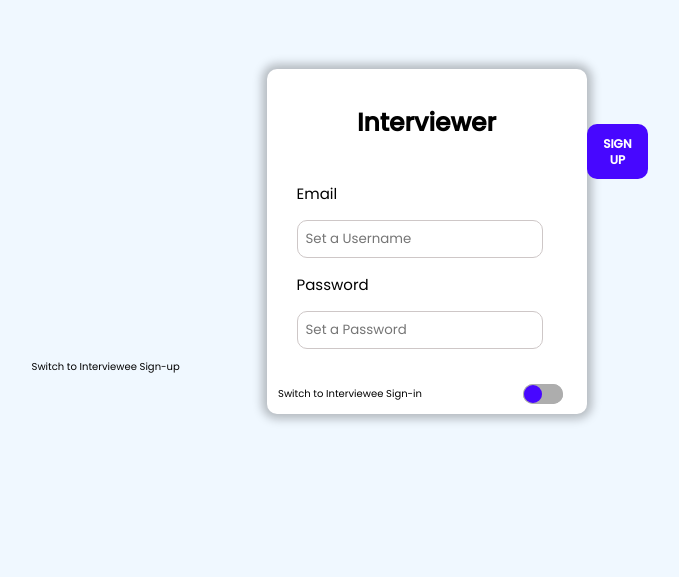
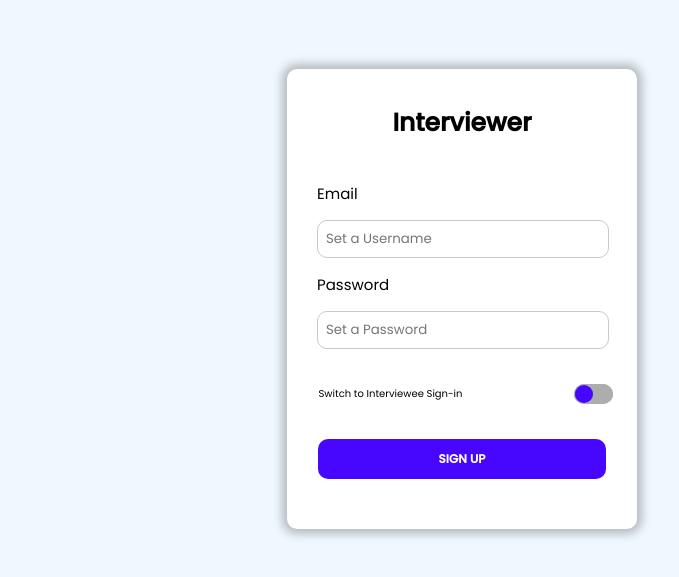
Before and after one commit to code-wizard123/Multiuser_Code, a React (Create React App) app in the folder client/: page /Signup in a window 1280 px wide. Shown: the part 111-688 px from the top of the page, without its empty margins (178-857 px from the left). Built offline with nearby package versions, Linux system fonts and the light colour scheme.

Commit message:
resolved 1.0

```diff
--- a/client/src/css/Home_Interviewee.css
+++ b/client/src/css/Home_Interviewee.css
@@ -74,7 +74,7 @@ body {
     font-size: 30px;
     background-color: black;
     color: white;
-    height: 50px;
+    height: 70px;
     padding: 10px;
 }
 
--- a/client/src/css/Home_Interviewer.css
+++ b/client/src/css/Home_Interviewer.css
@@ -72,7 +72,7 @@ body {
     font-size: 30px;
     background-color: black;
     color: white;
-    height: 50px;
+    height: 70px;
     padding: 10px;
 }
 
--- a/client/src/css/Login.css
+++ b/client/src/css/Login.css
@@ -18,7 +18,8 @@
 
 .mid {
 
-    width: 320px;
+
+    width: 350px;
     padding: 10px;
     background-color: white;
     border-radius: 10px;
@@ -43,6 +44,7 @@
 
 .leftfloat {
     text-align: left;
+    width: 107%;
 }
 
 .leftfloattext {
@@ -88,7 +90,7 @@ input[type="checkbox"] {
     border-radius: 10px;
     cursor: pointer;
     float: right;
-    margin-right: 14px;
+    margin-right: 20px;
 }
 
 .switch::before {
--- a/client/src/css/Signup.css
+++ b/client/src/css/Signup.css
@@ -15,8 +15,8 @@
     height: 100%;
 }
 
-.mid-signup {
-    width: 320px;
+.mid-signup{
+    width: 350px;
     padding: 10px;
     background-color: white;
     border-radius: 10px;
@@ -41,6 +41,7 @@
 
 .leftfloat-signup {
     text-align: left;
+    width: 107%;
 }
 
 .leftfloattext-signup {
@@ -52,7 +53,7 @@
     border-radius: 10px;
     width: 88%;
     outline: 0;
-    border:  0.1px solid rgb(206, 199, 199);
+    border: 0.1px solid rgb(206, 199, 199);
     /* box-shadow: rgba(17, 17, 26, 0.05) 0px 4px 16px, rgba(17, 17, 26, 0.05) 0px 8px 32px; */
     padding: 8px;
     font-family: "poppins";
@@ -105,7 +106,7 @@ input[type="checkbox"]:checked+.switch-signup {
 
 .switch-txt-left-signup {
     text-align: left;
-    margin-left: -245px;
+    margin-left: -255px;
     margin-top: -25px;
     font-size: 10px;
 }
@@ -133,7 +134,8 @@ button:hover {
     color: white;
     background-color: #000000;
 }
-.paddbutton-signup{
+
+.paddbutton-signup {
     padding-top: 10px;
     padding-bottom: 40px;
 }
--- a/client/src/css/Signup_B.css
+++ b/client/src/css/Signup_B.css
@@ -16,7 +16,7 @@
 }
 
 .mid-signup-B {
-    width: 320px;
+    width: 350px;
     padding: 10px;
     background-color: white;
     border-radius: 10px;
@@ -41,6 +41,7 @@
 
 .leftfloat-signup-B {
     text-align: left;
+    width: 107%;
 }
 
 .leftfloattext-signup-B {
@@ -105,7 +106,7 @@ input[type="checkbox"]:checked+.switch-signup {
 
 .switch-txt-left-signup-B {
     text-align: left;
-    margin-left: -245px;
+    margin-left: -255px;
     margin-top: -25px;
     font-size: 10px;
 }
--- a/client/src/pages/Signup.js
+++ b/client/src/pages/Signup.js
@@ -63,20 +63,21 @@ const Signup = () => {
               </div>
               <p className='switch-txt-left-signup'>Switch to {!interviewer ? "Interviewer" : "Interviewee"} Sign-in</p>
             </div>
-            <p className='switch-txt-left-signup'>Switch to Interviewee Sign-up</p>
-          </form>
-        </div>
+
+
+
 
         <div>
           <br></br>
           <div className='paddbutton-signup'>
             <button type="reset" onClick={handleSubmit}>Sign Up</button>
           </div>
+        </div>
+      </form>
+    </div>
 
-        </div>
-
-      </div>
-    </div>
+      </div >
+    </div >
   )
 }
 
```
